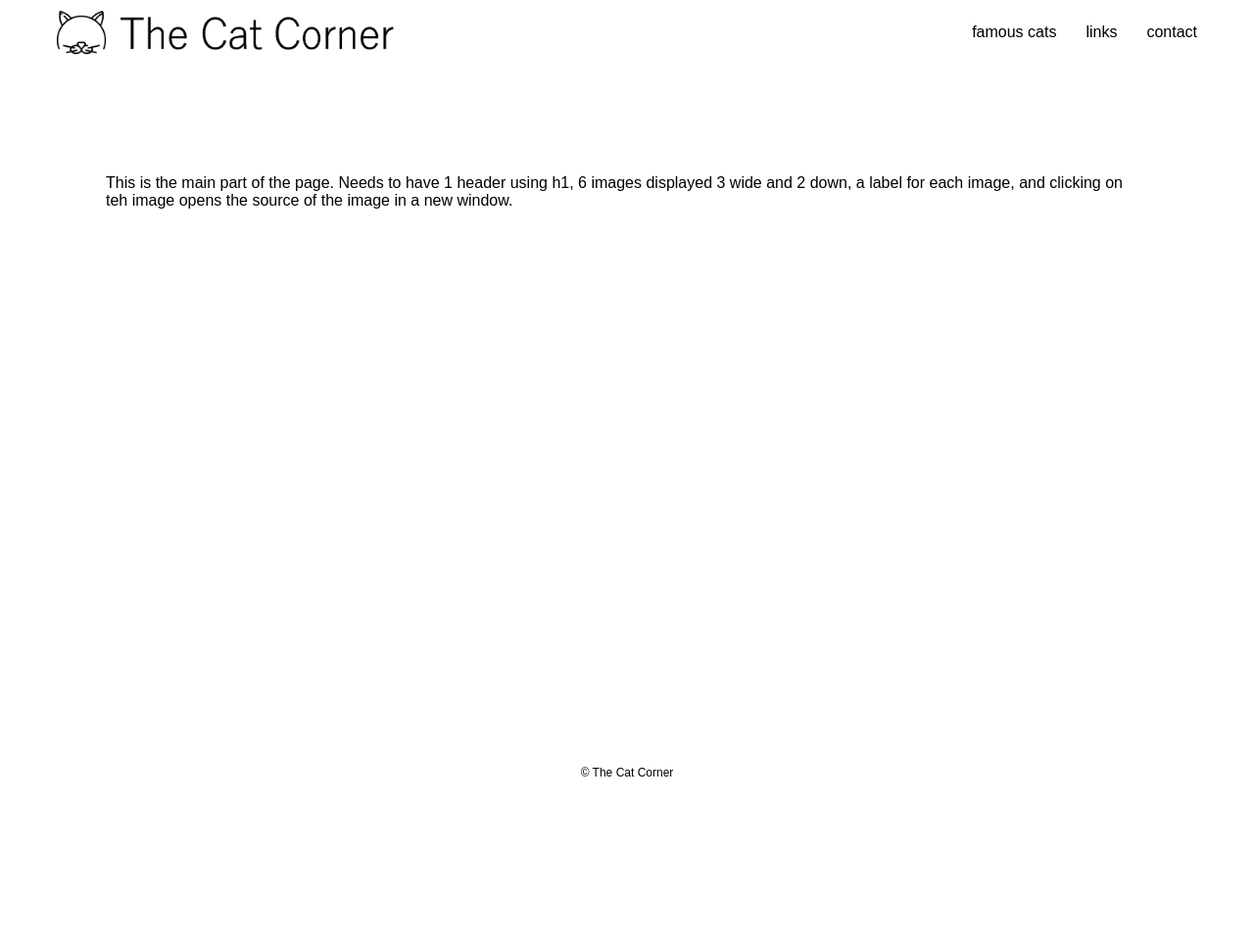
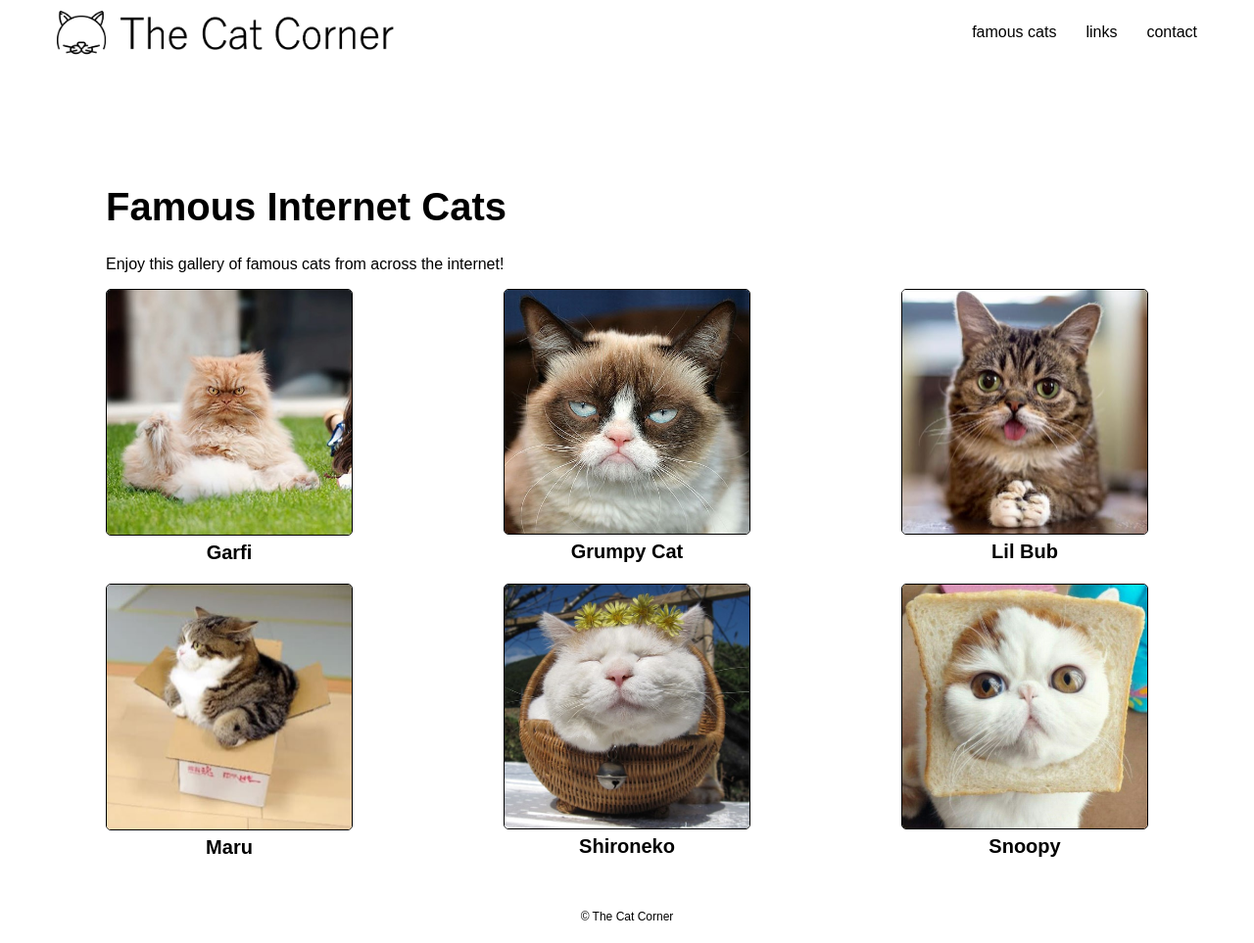
Before and after one commit to Michael7785/cat_corner, a plain HTML site: page famous_cats.html in a window 1280 px wide. Shown: the whole page at 98% size. Before the commit the page ends 816 px from the top, so only its background shows below. Drawn offline with Linux system fonts and the light colour scheme.

Commit message:
Add html content to all pages and css styling

```diff
--- a/famous_cats.html
+++ b/famous_cats.html
@@ -16,7 +16,37 @@
             </ul>
         </div>
         <div class="main">
-            <p>This is the main part of the page.  Needs to have 1 header using h1, 6 images displayed 3 wide and 2 down, a label for each image, and clicking on teh image opens the source of the image in a new window.</p>
+            <h1>Famous Internet Cats</h1>
+            <p>Enjoy this gallery of famous cats from across the internet!</p>
+            <div class="cat_gallery">
+                <div class="cat_profile">
+                    <a href="https://www.boredpanda.com/famous-cats" target="_blank"><img src="./img/garfi.jpg" alt="Garfi"></a>
+                    <p>Garfi</p>
+                </div>
+                <div class="cat_profile">
+                    <a href="https://www.boredpanda.com/famous-cats" target="_blank"><img src="./img/grumpy_cat.jpg" alt="Grumpy Cat"></a>
+                    <p>Grumpy Cat</p>
+                </div>
+                <div class="cat_profile">
+                    <a href="https://www.boredpanda.com/famous-cats" target="_blank"><img src="./img/lil_bub.jpg" alt="Lil Bub"></a>
+                    <p>Lil Bub</p>
+                </div>
+            </div>
+            <div class="cat_gallery">
+                <div class="cat_profile">
+                    <a href="https://www.boredpanda.com/famous-cats" target="_blank"><img src="./img/maru.jpg" alt="Maru"></a>
+                    <p>Maru</p>
+                </div>
+                <div class="cat_profile">
+                    <a href="https://www.boredpanda.com/famous-cats" target="_blank"><img src="./img/shironeko.jpg" alt="Shironeko"></a>
+                    <p>Shironeko</p>
+                </div>
+                <div class="cat_profile">
+                    <a href="https://www.boredpanda.com/famous-cats" target="_blank"><img src="./img/snoopy.jpg" alt="Snoopy"></a>
+                    <p>Snoopy</p>
+                </div>
+            </div>
+
         </div>
         <div class="footer">
             <p>&#169; The Cat Corner</p>
--- a/style.css
+++ b/style.css
@@ -142,3 +142,27 @@ button {
     font-size: 16px;
     font-weight: normal;
 }
+
+.cat_gallery {
+    display: flex;
+    justify-content: space-between;
+    gap: 20px;
+}
+
+.cat_profile {
+    display: flex;
+    flex-direction: column;
+    align-items: center;
+}
+
+.cat_profile img {
+    width: 250px;
+    border: 1px solid black;
+    border-radius: 5px;
+}
+
+.cat_profile p {
+    margin-top: 2px;
+    font-weight: bold;
+    font-size: 20px;
+}
```
Also changed, not shown: img/garfi.jpg (added), img/grumpy_cat.jpg (added), img/lil_bub.jpg (added), img/maru.jpg (added), img/shironeko.jpg (added), img/snoopy.jpg (added).
